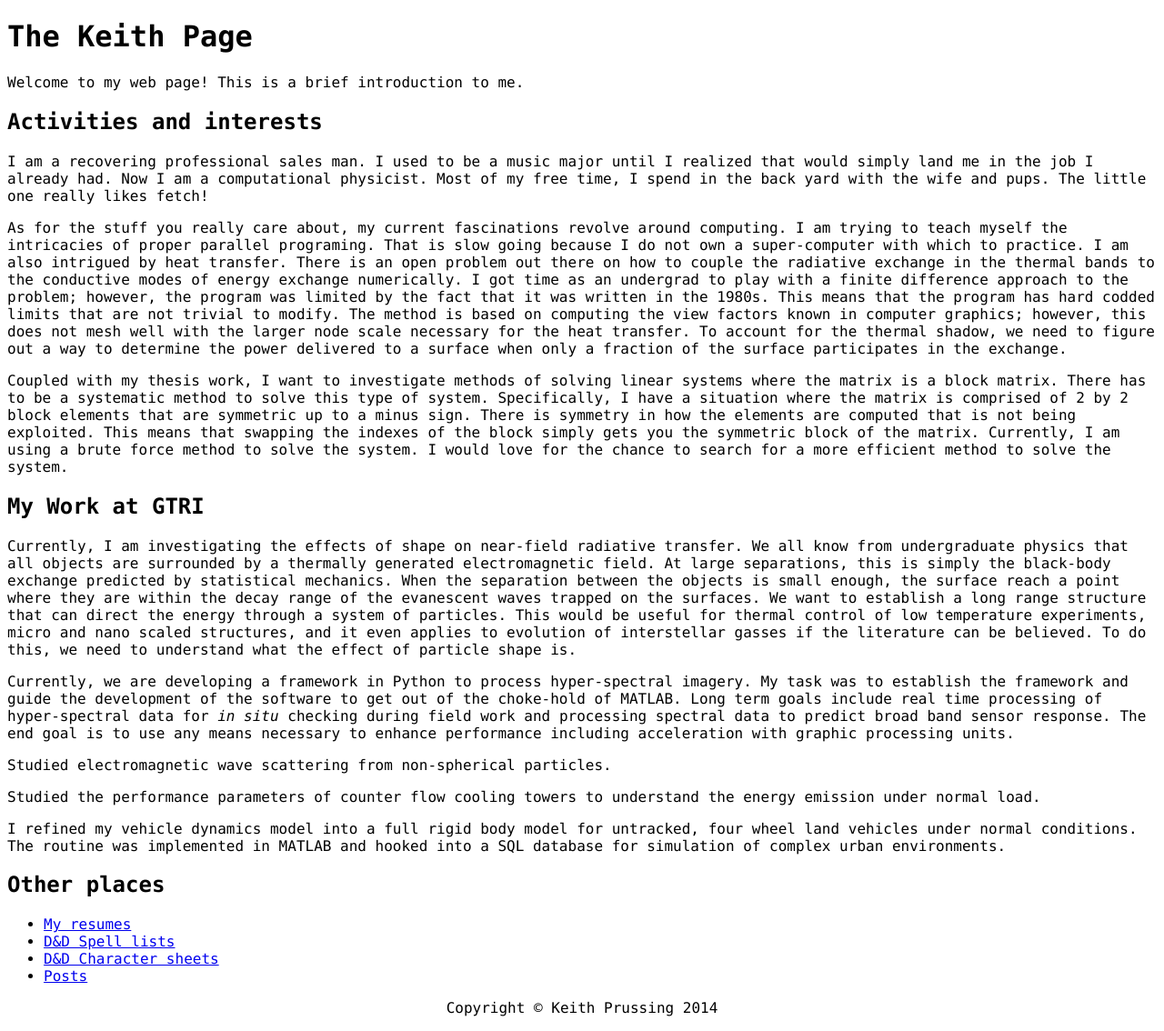
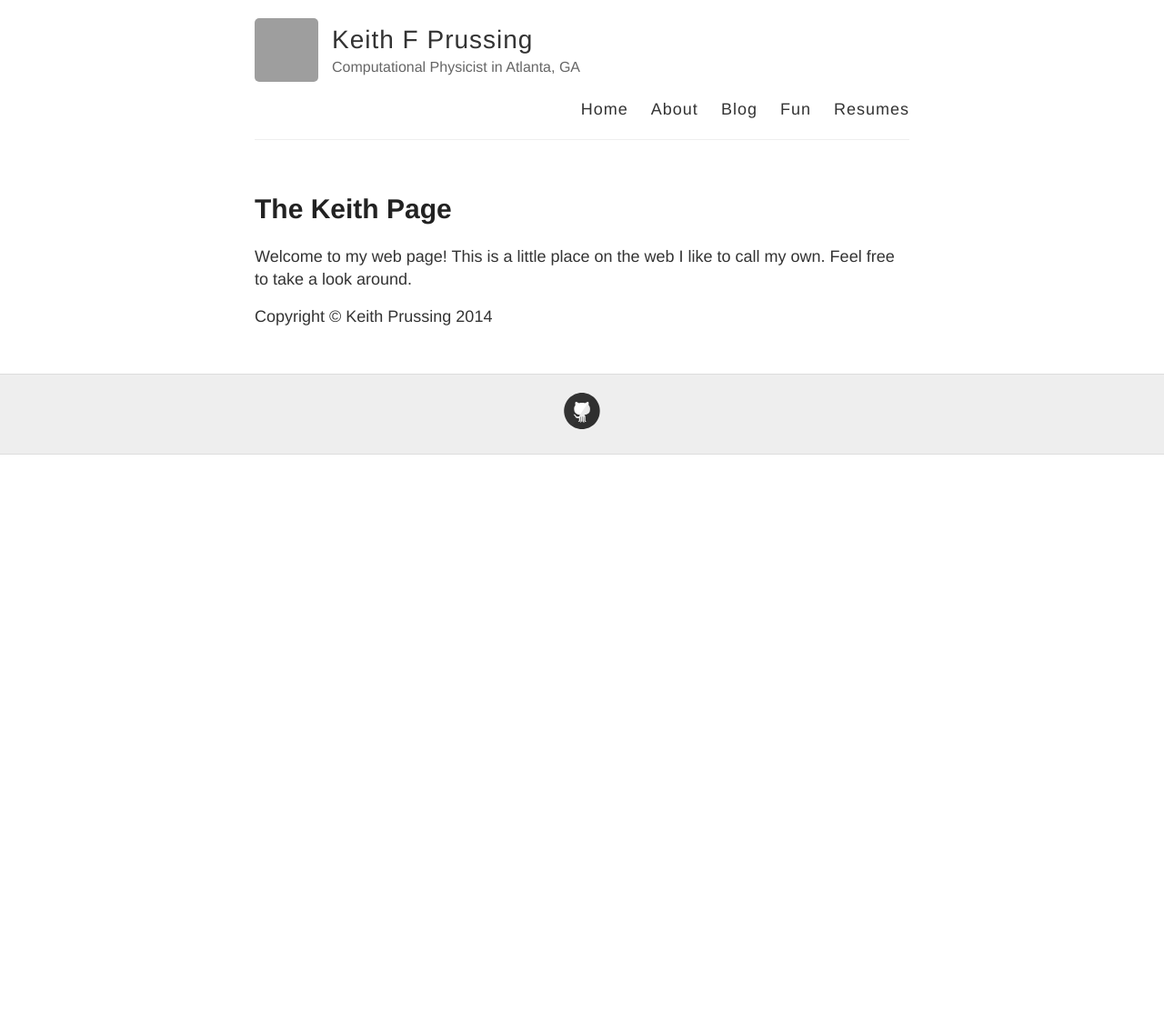
Before and after one commit to kprussing/kprussing.github.io, a Jekyll site: the page built from index.markdown, in a window 1280 px wide. Shown: the whole page at 91% size. Built offline with Jekyll 4.4.1, drawn with Linux system fonts in a browser that asks for light colours; after the commit the page ends 900 px from its top, so only the background shows below that; grey boxes are pictures that could not be loaded.

Commit message:
Clean up about and top landing pages

```diff
--- a/index.html
+++ /dev/null
@@ -1,35 +0,0 @@
-<!DOCTYPE html PUBLIC "-//W3C//DTD XHTML 1.0 Transitional//EN" "http://www.w3.org/TR/xhtml1/DTD/xhtml1-transitional.dtd">
-<html xmlns="http://www.w3.org/1999/xhtml">
-<head>
-  <meta http-equiv="Content-Type" content="text/html; charset=utf-8" />
-  <meta http-equiv="Content-Style-Type" content="text/css" />
-  <meta name="generator" content="pandoc" />
-  <title></title>
-  <style type="text/css">code{white-space: pre;}</style>
-  <link rel="stylesheet" href="manpage.css" type="text/css" />
-</head>
-<body>
-<h1 id="the-keith-page">The Keith Page</h1>
-<p>Welcome to my web page! This is a brief introduction to me.</p>
-<h2 id="activities-and-interests">Activities and interests</h2>
-<p>I am a recovering professional sales man. I used to be a music major until I realized that would simply land me in the job I already had. Now I am a computational physicist. Most of my free time, I spend in the back yard with the wife and pups. The little one really likes fetch!</p>
-<p>As for the stuff you really care about, my current fascinations revolve around computing. I am trying to teach myself the intricacies of proper parallel programing. That is slow going because I do not own a super-computer with which to practice. I am also intrigued by heat transfer. There is an open problem out there on how to couple the radiative exchange in the thermal bands to the conductive modes of energy exchange numerically. I got time as an undergrad to play with a finite difference approach to the problem; however, the program was limited by the fact that it was written in the 1980s. This means that the program has hard codded limits that are not trivial to modify. The method is based on computing the view factors known in computer graphics; however, this does not mesh well with the larger node scale necessary for the heat transfer. To account for the thermal shadow, we need to figure out a way to determine the power delivered to a surface when only a fraction of the surface participates in the exchange.</p>
-<p>Coupled with my thesis work, I want to investigate methods of solving linear systems where the matrix is a block matrix. There has to be a systematic method to solve this type of system. Specifically, I have a situation where the matrix is comprised of 2 by 2 block elements that are symmetric up to a minus sign. There is symmetry in how the elements are computed that is not being exploited. This means that swapping the indexes of the block simply gets you the symmetric block of the matrix. Currently, I am using a brute force method to solve the system. I would love for the chance to search for a more efficient method to solve the system.</p>
-<h2 id="my-work-at-gtri">My Work at GTRI</h2>
-<p>Currently, I am investigating the effects of shape on near-field radiative transfer. We all know from undergraduate physics that all objects are surrounded by a thermally generated electromagnetic field. At large separations, this is simply the black-body exchange predicted by statistical mechanics. When the separation between the objects is small enough, the surface reach a point where they are within the decay range of the evanescent waves trapped on the surfaces. We want to establish a long range structure that can direct the energy through a system of particles. This would be useful for thermal control of low temperature experiments, micro and nano scaled structures, and it even applies to evolution of interstellar gasses if the literature can be believed. To do this, we need to understand what the effect of particle shape is.</p>
-<p>Currently, we are developing a framework in Python to process hyper-spectral imagery. My task was to establish the framework and guide the development of the software to get out of the choke-hold of MATLAB. Long term goals include real time processing of hyper-spectral data for <em>in situ</em> checking during field work and processing spectral data to predict broad band sensor response. The end goal is to use any means necessary to enhance performance including acceleration with graphic processing units.</p>
-<p>Studied electromagnetic wave scattering from non-spherical particles.</p>
-<p>Studied the performance parameters of counter flow cooling towers to understand the energy emission under normal load.</p>
-<p>I refined my vehicle dynamics model into a full rigid body model for untracked, four wheel land vehicles under normal conditions. The routine was implemented in MATLAB and hooked into a SQL database for simulation of complex urban environments.</p>
-<h2 id="other-places">Other places</h2>
-<ul>
-<li><a href="{{%20site.baseurl%20}}/resumes/index.html">My resumes</a></li>
-<li><a href="{{%20site.baseurl%20}}/spell_lists/index.html">D&amp;D Spell lists</a></li>
-<li><a href="{{%20site.baseurl%20}}dnd/index.html">D&amp;D Character sheets</a></li>
-<li><a href="posts/{{%20site.baseurl%20}}/index.html">Posts</a></li>
-</ul>
-<blockquote>
-<p>Copyright © Keith Prussing 2014</p>
-</blockquote>
-</body>
-</html>
--- /dev/null
+++ b/index.markdown
@@ -0,0 +1,9 @@
+---
+layout: page
+title: The Keith Page
+---
+
+Welcome to my web page!  This is a little place on the web I like to
+call my own.  Feel free to take a look around.
+
+>   Copyright © Keith Prussing 2014
```
Also changed, not shown: about.markdown (+1 -7 lines), 1 other file.
